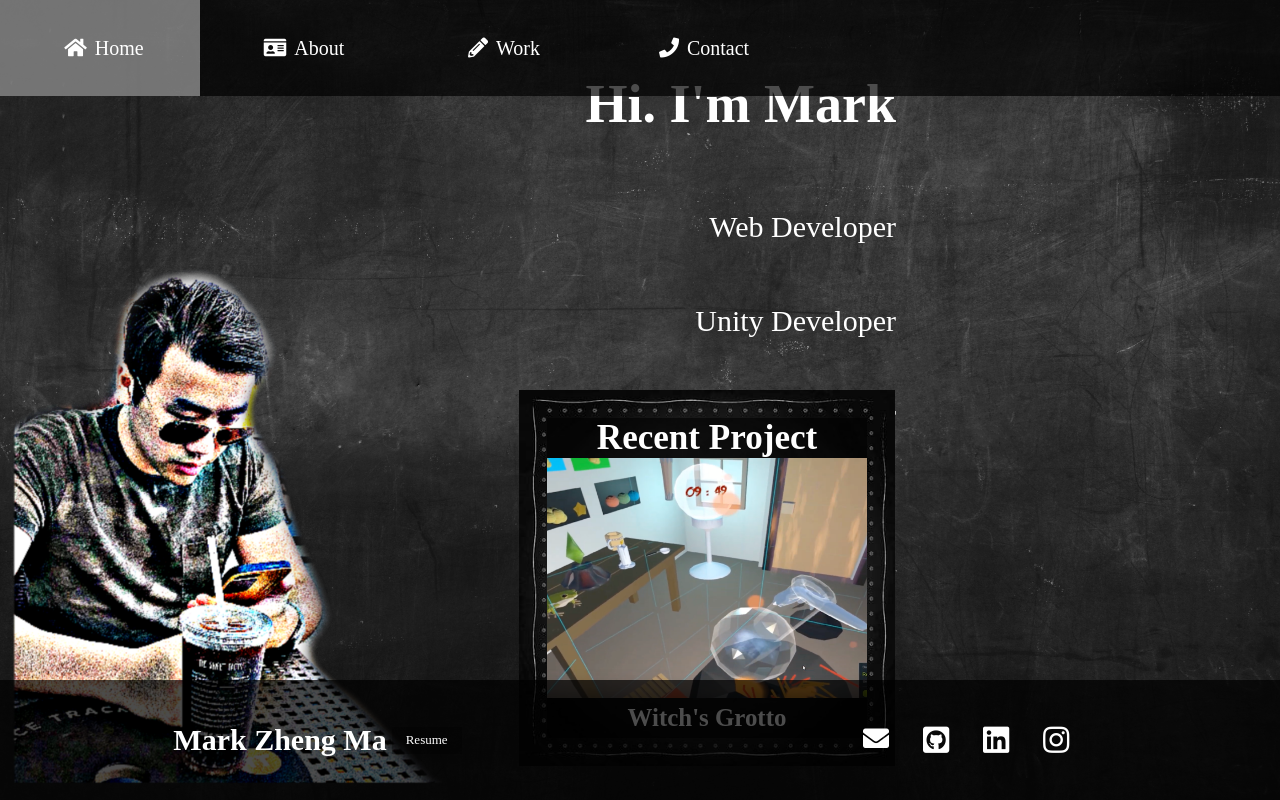
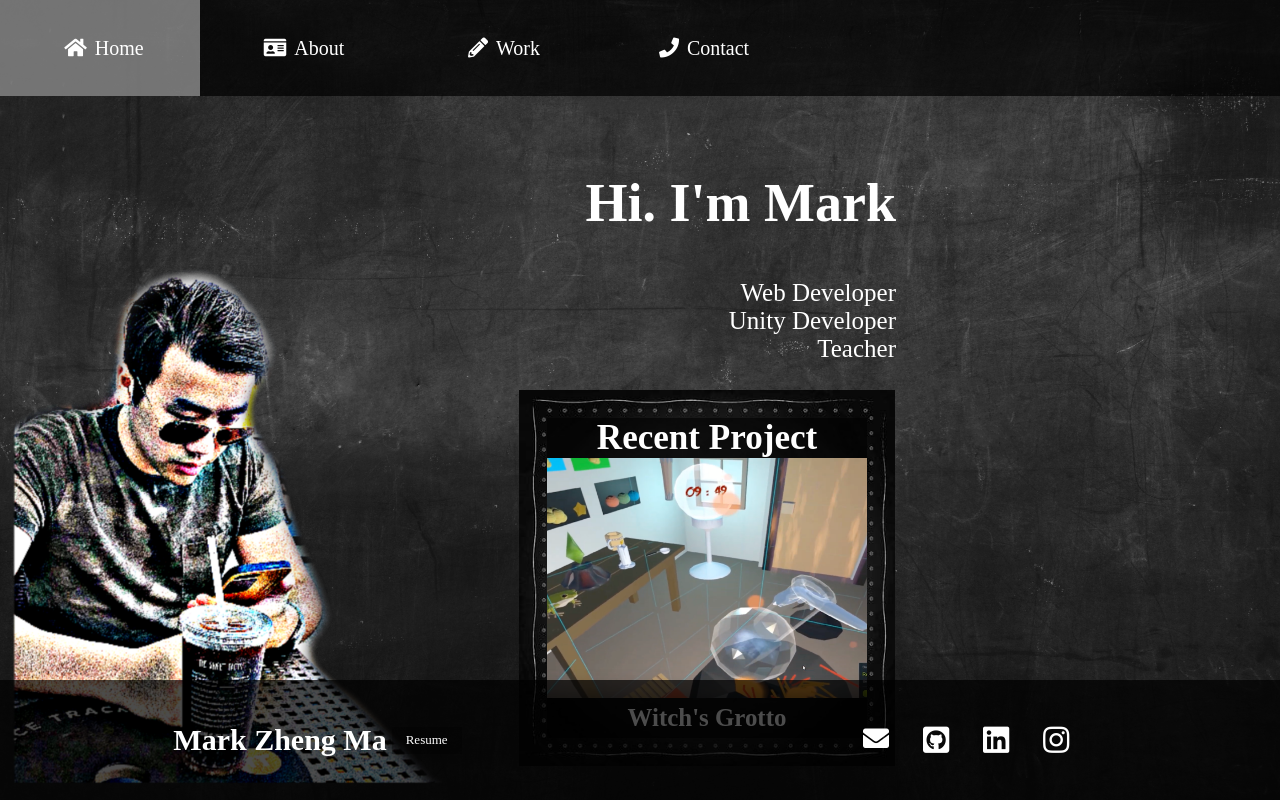
Before and after one commit to markzhengma/markzhengma-portfolio, a React (Create React App) app: page / in a window 1280 px wide. Shown: the top 800 px of the page. Built offline with nearby package versions, Linux system fonts and the light colour scheme; a web font is replaced by a local one.

Commit message:
update home page style, resume file and resume button layout

```diff
--- a/src/App.css
+++ b/src/App.css
@@ -30,7 +30,7 @@ html, body{
   height: 100vh;
 }
 header{
-  height: 10%;
+  height: 10vh;
   width: 100%;
   background-color:rgba(0,0,0,0.7);
   transition: background-color 0.5s;
@@ -217,7 +217,7 @@ h1{
 }
 .home{
   height: 100vh;
-  min-height: 660px;
+  min-height: 740px;
   background-image: url('pics/chalk_cover.png'), url('pics/chalkboard.jpg');
   background-position: -25vw 20vh, top left;
   background-size: auto 70%, 100% 100%;
--- a/src/Components/Home.jsx
+++ b/src/Components/Home.jsx
@@ -9,9 +9,9 @@ class Home extends Component {
                 <div className = 'home-box'>
                     <div className='word-box'>
                         <h2>Hi. I'm Mark</h2>
-                        <p>Web Developer</p>
-                        <p>Unity Developer</p>
-                        <p>Teacher</p>
+                        <t>Web Developer</t>
+                        <t>Unity Developer</t>
+                        <t>Teacher</t>
                     </div>
                     <div className="project" id = 'latest-project'>
                         <div className='project-name' id = 'latest-name'>
--- a/src/Components/Resume.jsx
+++ b/src/Components/Resume.jsx
@@ -5,8 +5,8 @@ class Resume extends Component {
         return (
             <div className = {`resume ${this.props.showResume ? "resume-show" : ""}`}>
                 <div className = "resume-btn-group">
+                    <div className={`download-btn ${this.props.showResume ? "btn-show" : ""}`}><a href="/markzhengma_resume.pdf" download><i className="fas fa-download"></i></a></div>
                     <div className={`close-btn ${this.props.showResume ? "btn-show" : ""}`} onClick = {this.props.toggleShowResume}><i className="fas fa-window-close"></i></div>
-                    <div className={`download-btn ${this.props.showResume ? "btn-show" : ""}`}><a href="/markzhengma_resume.pdf" download><i className="fas fa-download"></i></a></div>
                 </div>
                 <img className='resume-content' src = "/markzhengma_resume.png"/>
             </div>
```
Also changed, not shown: public/markzhengma_resume.png, 1 other file (tests, documents, lock files or other folders).
